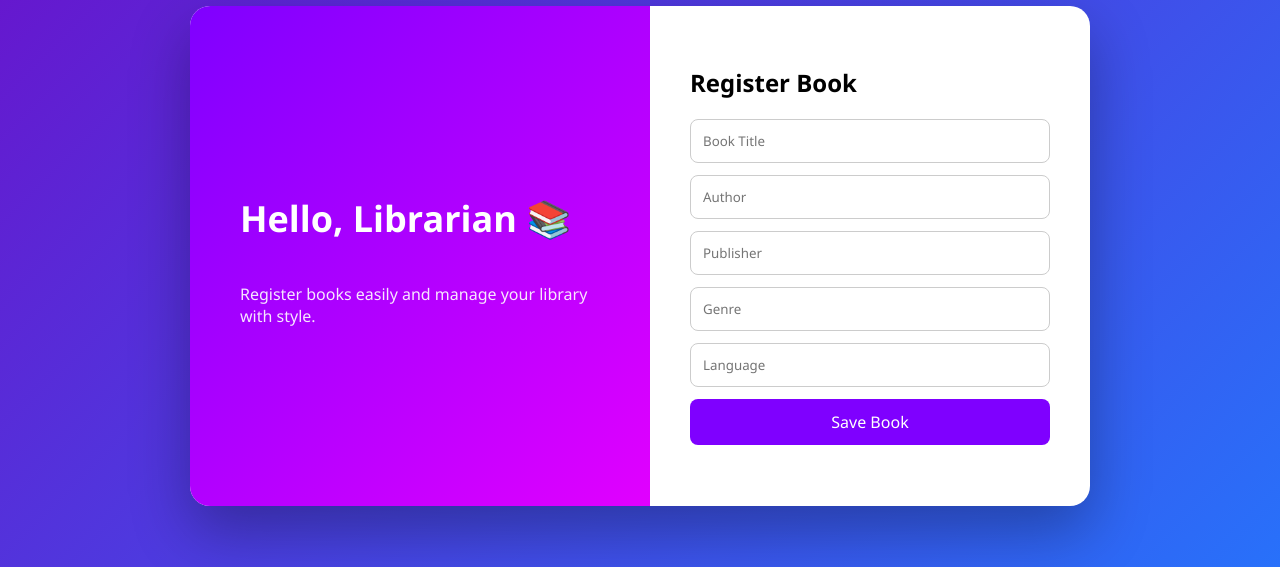
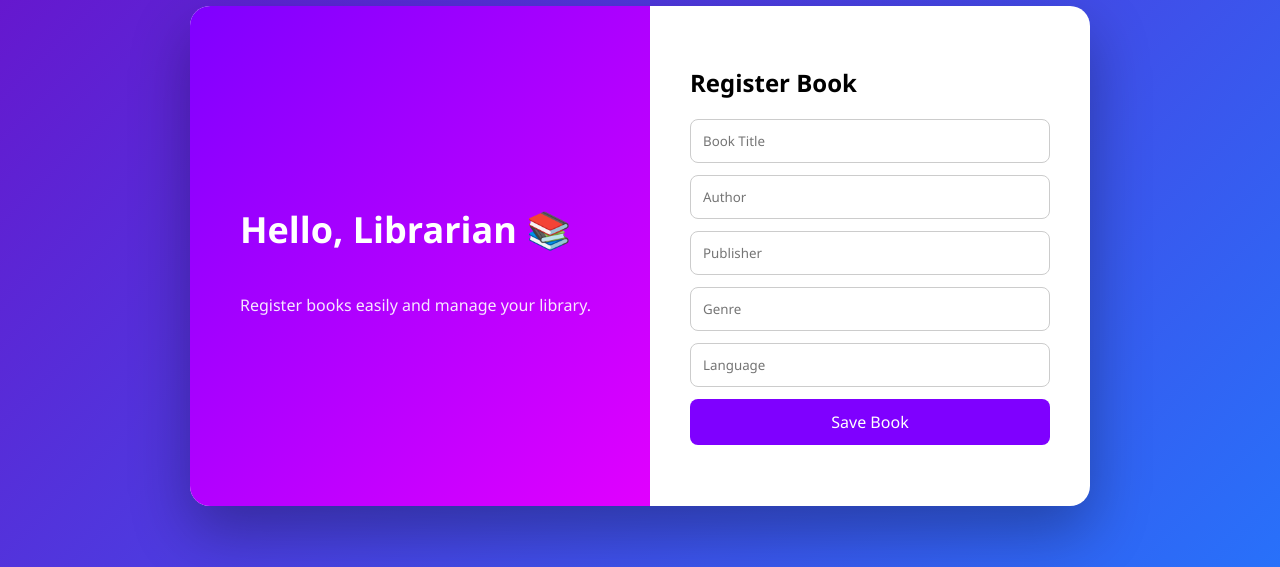
Before and after one commit to jazziesumilhig-blip/library-record, a Flask app: page /register in a window 1280 px wide. Shown: the part 144-711 px from the top of the page. Run offline with Flask 3, Linux system fonts and the light colour scheme.

Commit message:
Update register_book.html

```diff
--- a/templates/register_book.html
+++ b/templates/register_book.html
@@ -11,7 +11,7 @@
     <!-- LEFT -->
     <div class="left">
         <h1>Hello, Librarian 📚</h1>
-        <p>Register books easily and manage your library with style.</p>
+        <p>Register books easily and manage your library.</p>
     </div>
 
     <!-- RIGHT -->
```
